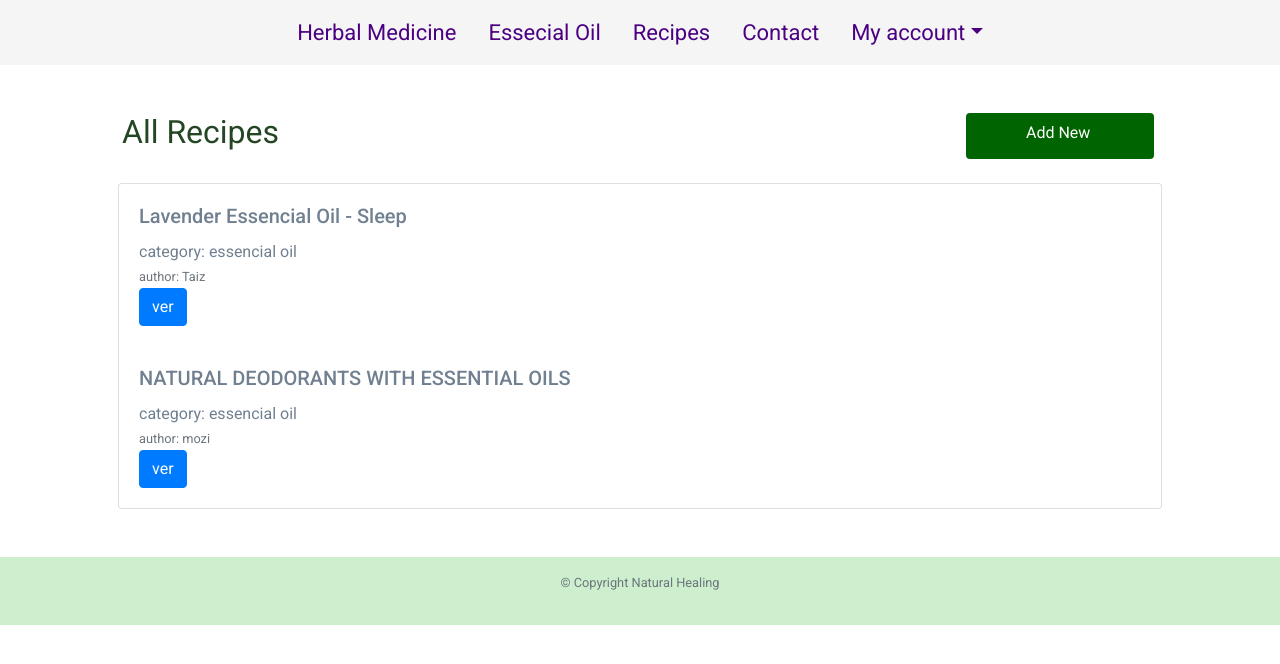
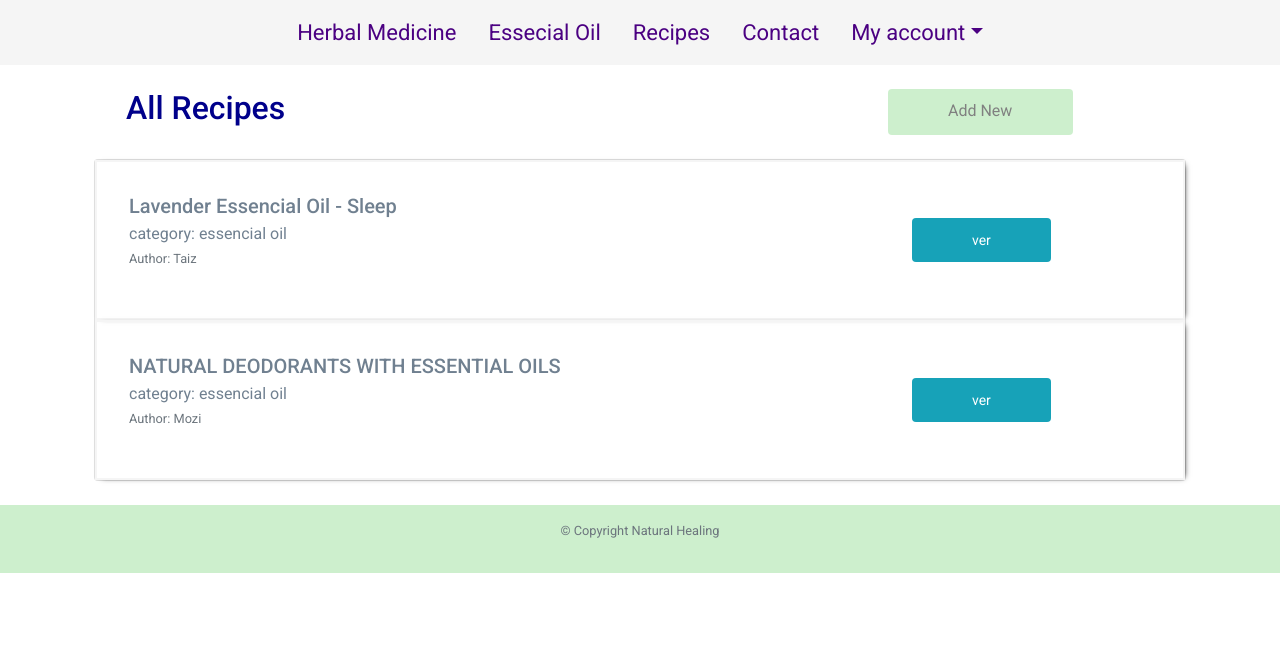
Before and after one commit to TaizAlves/final_project, a Flask app: page /recipes in a window 1280 px wide. Shown: the part 98-762 px from the top of the page. Run offline with Flask 2, Linux system fonts and the light colour scheme; data comes from the database, SQL or seed files in the repository; some libraries are stand-ins or nearby versions.

Commit message:
style improvement - change SELECT @show/recipe

```diff
--- a/app.py
+++ b/app.py
@@ -240,11 +240,9 @@ def show(id):
 
         #colocar como objeto no select !importante!!
         id = [id]
-        cur.execute("SELECT recipes.title, recipes.description, recipes.more_info, recipes.created_at, recipes.user_id, category.name as category_name FROM recipes LEFT JOIN category ON recipes.category_id = category_id WHERE recipes.id = (?) GROUP BY recipes.id", id)
+        cur.execute("SELECT recipes.title, recipes.description, recipes.more_info, recipes.created_at, users.name as user_name, category.name as category_name FROM recipes LEFT JOIN category ON recipes.category_id = category_id LEFT JOIN users ON users.id = recipes.user_id WHERE recipes.id = (?) GROUP BY recipes.id", id)
 
-        recipe =[]
-        for rec in cur:
-            recipe.append(rec)
+        recipe =cur.fetchall()
 
 
         return render_template("recipes/show.html", recipe = recipe)
@@ -264,15 +262,8 @@ def allrecipes():
         cur.execute("SELECT users.name as author , recipes.id as recipe_id,recipes.title, recipes.description, recipes.more_info, recipes.created_at, recipes.user_id, category.name as category_name FROM recipes LEFT JOIN category ON recipes.category_id = category_id LEFT JOIN users ON users.id == recipes.user_id GROUP BY recipes.title")
         recipes = cur.fetchall()
         #print(recipes)
-        print(len(recipes))
 
-        for i in range(len(recipes)):
-           print(recipes[i][0])
-           print(recipes[i][2])
-
-
-
-        return render_template("recipes/index.html", recipes = recipes, lenght= int(len(recipes)))
+        return render_template("recipes/index.html", recipes = recipes, nr= len(recipes) )
 
 
     except Exception as error:
--- a/static/styles.css
+++ b/static/styles.css
@@ -132,6 +132,13 @@ img.card-img-top{
     color: black;
 }
 
+/* REGISTER */
+
+form div.form-group :nth-child(1){
+    margin-top: 12px;
+}
+
+
 /*  LOG IN */
 
 #loginform {
@@ -144,34 +151,84 @@ img.card-img-top{
 
 .form-check-label{
     margin-right: 34px;
-    margin-left: 20px
+    margin-left: 20px;
+    margin-top: 6px;
 }
 
 .form-check-input{
     margin-left: 4px;
+
 }
 
 
 /*  RECIPES INDEX  */
 
 a.button{
-    padding: 8px 60px;
-    background-color: darkgreen;
-    color: white;
+    padding: 10px 60px;
+    background-color: rgba(194, 235, 194, 0.808);
+    color: gray;
     border-radius: 4px;
     font-size: 16px;
+    max-width: 185px;
+    margin-right: 20px;
 
 }
 
 
 .add-recip {
     display: grid;
-    grid-template-columns: 1fr 188px;
-    margin: 0px 8px 24px 4px;
+    grid-template-columns: 1fr 290px;
+    margin: 0px 8px 24px 32px;
     justify-content: center;
 }
 
 h2.recip_title{
-    font-weight: 400;
-    color: rgb(37, 70, 37);
+    color:darkblue;
 }
+
+.card-body{
+    display: grid;
+    grid-template-columns: 1fr 435px;
+    align-items: center;
+    justify-content: center;
+    border-bottom: darkred;
+    padding: 32px;
+
+    box-shadow: 3px 1px 6px -4px black;
+    border: 2px solid whitesmoke;
+}
+
+a.button-see{
+    color: white;
+    background-color: #17a2b8;
+    border-color: #17a2b8;
+    padding: 14px 60px;
+    border-radius: 4px;
+    font-size: 14px;
+    margin-left: 196px;
+}
+
+h5.title{
+    margin-bottom: 4px;
+
+}
+p.recip-text{
+    margin-bottom: 0px;
+}
+
+small.text-muted{
+    text-transform: capitalize;
+    margin-top: 0;
+}
+
+/* SHOW recipe*/
+
+img.img-fluid{
+    margin: 32px 366px 32px;
+    max-width: 35%;
+
+}
+
+div.show{
+    color: darkblue;
+}
--- a/templates/layout.html
+++ b/templates/layout.html
@@ -73,8 +73,8 @@
                 <a class="nav-link dropdown-toggle" data-toggle="dropdown" href="#" role="button" aria-haspopup="true" aria-expanded="false">My account</a>
                 <div class="dropdown-menu">
                     <a class="dropdown-item" href="/register">Register</a>
-                    <a class="dropdown-item" href="/login">LogIn</a>
-                    <a class="dropdown-item" href="/logout">logout</a>
+                    <a class="dropdown-item" href="/login">Log in</a>
+                    <a class="dropdown-item" href="/logout">log out</a>
                     <div class="dropdown-divider"></div>
                     <a class="dropdown-item" href="#">Separated link</a>
                 </div>
@@ -87,7 +87,7 @@
                 </div>
         {% endif %}
 
-        <main class="container p-5">
+        <main class="container p-4">
             {% block main %}{% endblock %}
         </main>
 
--- a/templates/login.html
+++ b/templates/login.html
@@ -5,8 +5,8 @@
 {% endblock %}
 
 {% block main %}
-    <form action="/login" method="post" id= "loginform">
-        <div class="form-group">
+    <form action="/login" method="post" id= "loginform" style="margin-top: 83px; height: 265px;">
+        <div class="form-group" >
             <input autocomplete="off" autofocus class="form-control" name="email" placeholder="email" type="email" >
         </div>
         <div class="form-group">
--- a/templates/recipes/index.html
+++ b/templates/recipes/index.html
@@ -14,22 +14,28 @@
 
 <div class="card w-100">
 
-    {% for i in range(2)%}
+
+    {% for i in range (nr)%}
 
     <div class="card-body">
 
-        <div id = "title">
-            <h5 class="card-title">{{recipes[i][2]}}</h5>
+        <div>
+
+            <h5 class="title">{{recipes[i][2]}}</h5>
+
+
+            <p class="recip-text">category: {{recipes[i][7]}}</p>
+
+
+            <p><small class="text-muted">author: {{recipes[i][0]}}</small></p>
         </div>
-        <div id="category">
-            <p class="card-text">category: {{recipes[i][7]}}</p>
+
+        <div>
+            <a class="button-see" href="/recipes/{{recipes[i][1]}}">ver</a>
+
         </div>
-        <div id="author">
-            <p class="card-text"><small class="text-muted">author: {{recipes[i][0]}}</small></p>
-        </div>
-        <div id = "button">
-            <a class="btn btn-primary" href="/recipes/{{recipes[i][1]}}">ver</a>
-        </div>
+
+
 
     </div>
     {%endfor%}
--- a/templates/register.html
+++ b/templates/register.html
@@ -5,7 +5,7 @@
 {% endblock %}
 
 {% block main %}
-    <h1>Register</h1>
+    <h2 class= "recip_title">Register</h2>
     <form action="/register" method="Post">
         <div class="form-group">
             <span>
@@ -44,7 +44,7 @@
             >
         </div>
         <button class="btn btn-primary" type="submit">Register</button>
-        <div>
+        <div style = "margin-top: 12px;">
             <a href="/login">Already a member?</a>
         </div>
     </form>
```
Also changed, not shown: templates/recipes/show.html (+12 -11 lines).
